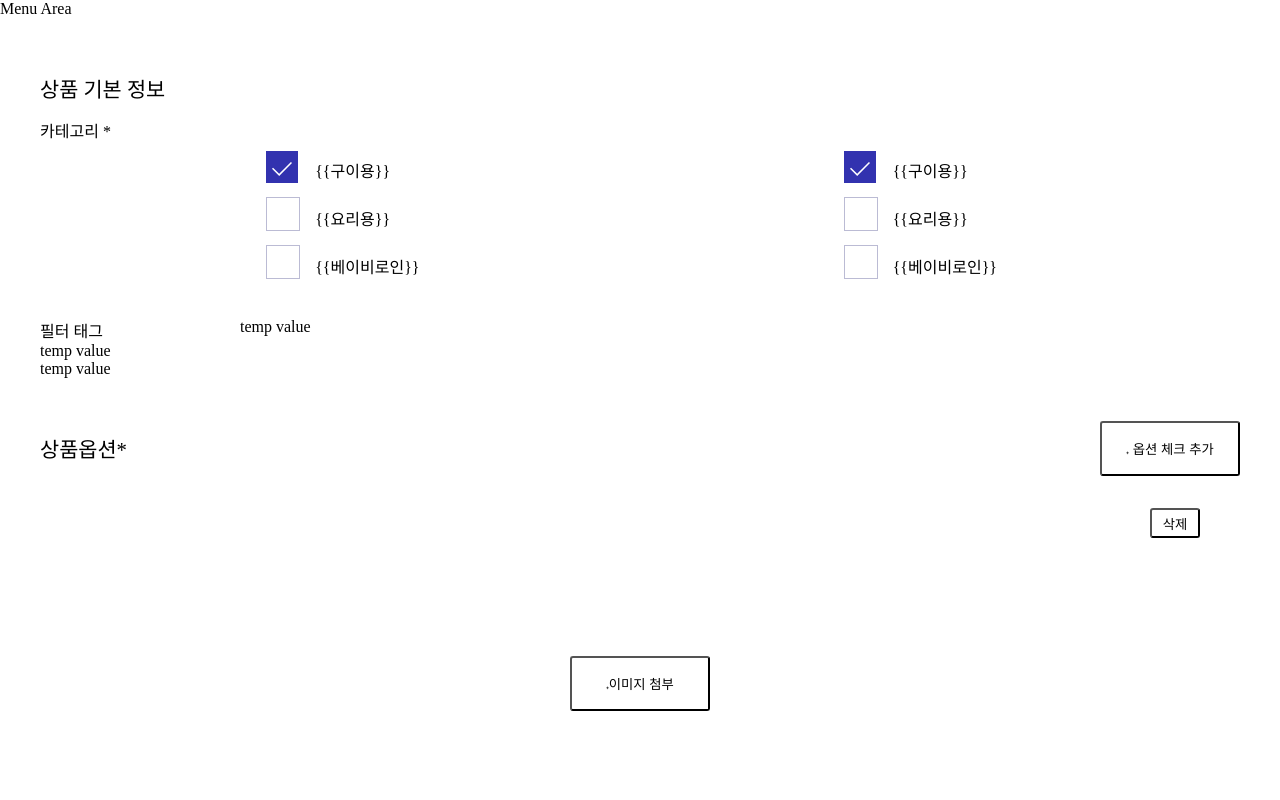
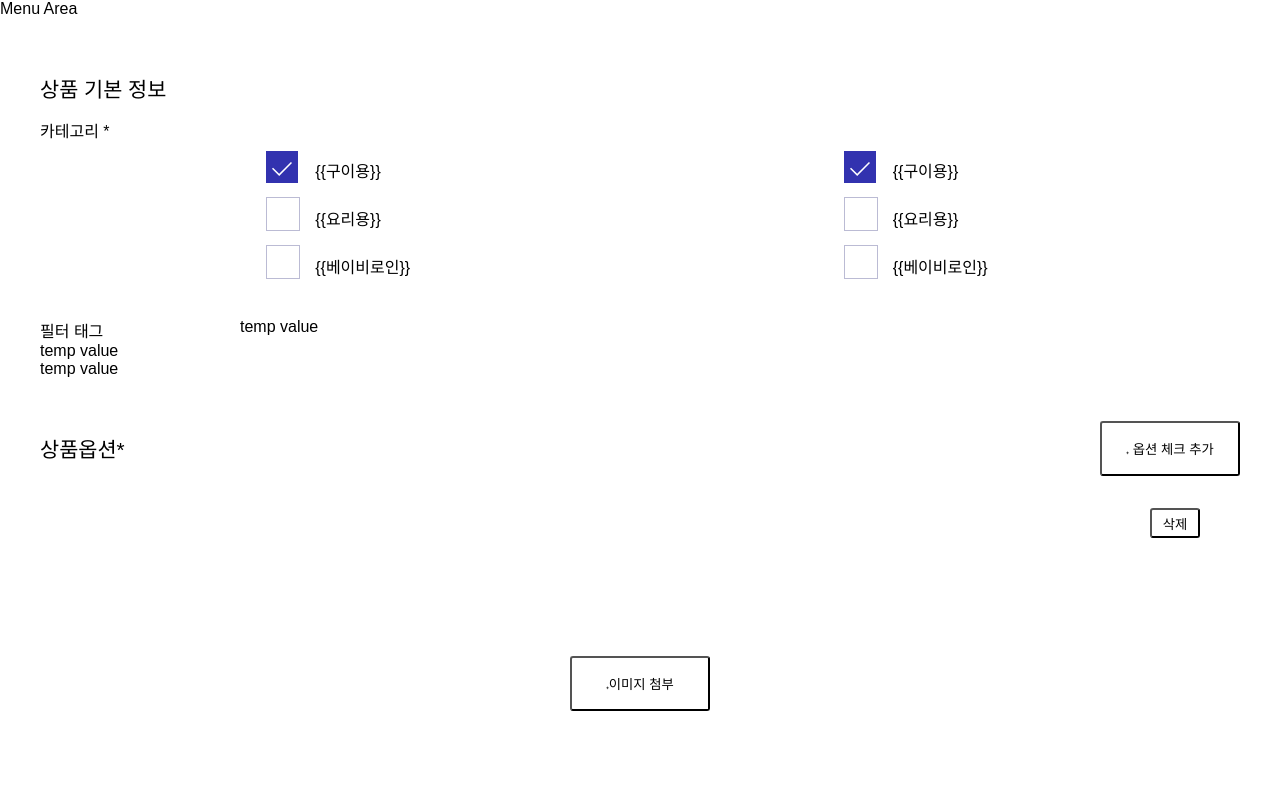
Before and after one commit to wantedPreOnboarding/19_02nd_slr_admin, a React (Create React App) app: page / in a window 1280 px wide. Shown: the top 800 px of the page. Built offline with nearby package versions, Linux system fonts and the light colour scheme.

Commit message:
Add - Noto Sans font 적용

```diff
--- a/public/index.html
+++ b/public/index.html
@@ -1,11 +1,19 @@
 <!DOCTYPE html>
 <html lang="en">
-
   <head>
     <meta charset="utf-8" />
     <link rel="icon" href="%PUBLIC_URL%/favicon.ico" />
     <meta name="viewport" content="width=device-width, initial-scale=1" />
-  <link rel="stylesheet" href="https://cdnjs.cloudflare.com/ajax/libs/font-awesome/5.15.3/css/all.min.css" />
+    <link rel="preconnect" href="https://fonts.googleapis.com" />
+    <link rel="preconnect" href="https://fonts.gstatic.com" crossorigin />
+    <link
+      href="https://fonts.googleapis.com/css2?family=Noto+Sans+KR:wght@300;400;500;700&display=swap"
+      rel="stylesheet"
+    />
+    <link
+      rel="stylesheet"
+      href="https://cdnjs.cloudflare.com/ajax/libs/font-awesome/5.15.3/css/all.min.css"
+    />
     <title>19-02nd-slr</title>
   </head>
 
@@ -13,5 +21,4 @@
     <noscript>You need to enable JavaScript to run this app.</noscript>
     <div id="root"></div>
   </body>
-
 </html>
--- a/src/styles/index.module.css
+++ b/src/styles/index.module.css
@@ -1,9 +1,11 @@
+@import url('https://fonts.googleapis.com/css?family=Noto+Sans+KR&display=swap');
 @import-normalize;
 
 * {
   margin: 0;
   padding: 0;
   box-sizing: border-box;
+  font-family: 'Noto Sans CJK KR WEB', sans-serif;
 }
 
 ul {
```
Lines whose indentation alone changed are shown as unchanged.
